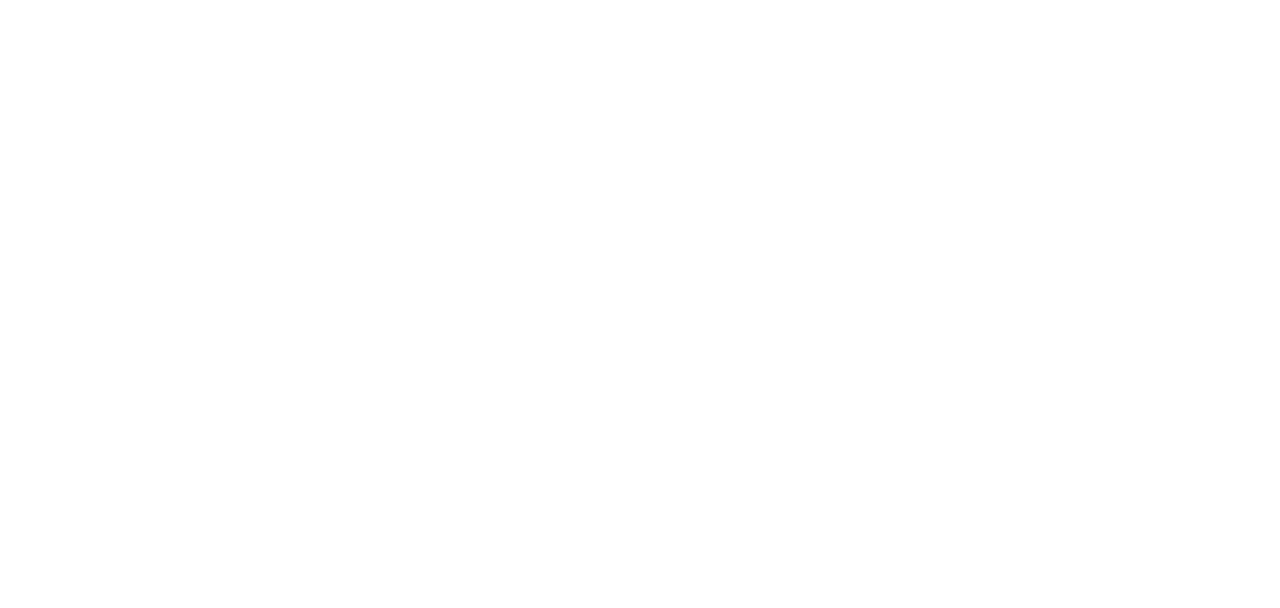
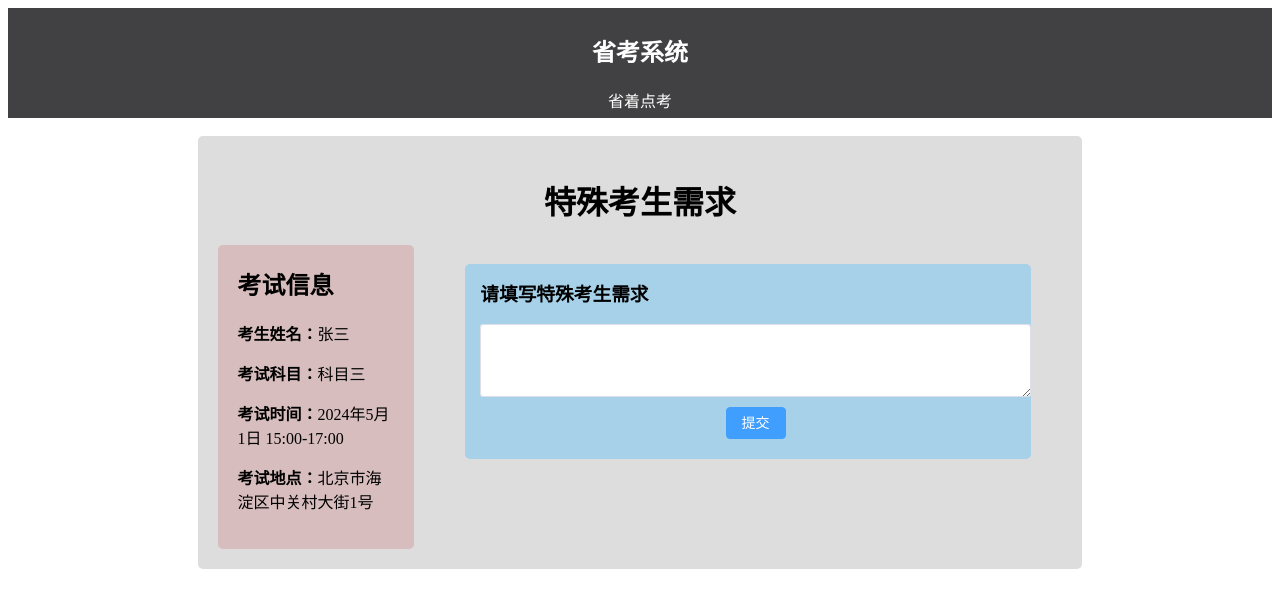
Before and after one commit to RTLiang/exam-manage-frontend, a Nuxt app: page /examinee_special in a window 1280 px wide. Before the commit this address had no page. Shown: the top 608 px of the page. Built offline with nearby package versions, Linux system fonts and the light colour scheme.

Commit message:
额外操作、特殊考生需求

```diff
--- a/components/Banner.vue
+++ b/components/Banner.vue
@@ -7,7 +7,7 @@
 
 <style scoped>
 .banner {
-    background-color: #333;
+    background-color: #414042;
     color: #fff;
     padding: 5px;
     text-align: center;
--- /dev/null
+++ b/components/ExamInfo.vue
@@ -0,0 +1,49 @@
+<template>
+
+    <div class="exam_info">
+        <h2>考试信息</h2>
+        <p><b>考生姓名：</b>{{ student.name }}</p>
+        <p><b>考试科目：</b>{{ exam.subject }}</p>
+        <p><b>考试时间：</b>{{ exam.examTime }}</p>
+        <p><b>考试地点：</b>{{ exam.location }}</p>
+    </div>
+
+</template>
+
+
+
+<script lang="ts">
+
+
+export default {
+    data() {
+        return {
+            student: {
+                name: '张三',
+                id: '123456789012345678',
+                phone: '13800138000'
+            },
+            exam: {
+                subject: '科目三',
+                examTime: '2024年5月1日 15:00-17:00',
+                deadline: '2024年4月30日 23:00',
+                fee: 648,
+                location: '北京市海淀区中关村大街1号',
+            },
+        };
+    },
+
+};
+</script>
+
+
+<style>
+.exam_info {
+    background-color: #d7bdbd;
+    border-radius: 5px;
+    padding-top: 1px;
+    padding-left: 20px;
+    padding-right: 20px;
+    padding-bottom: 20px;
+}
+</style>
--- a/pages/admin.vue
+++ b/pages/admin.vue
@@ -1,5 +1,6 @@
 <template>
     <Banner />
+    <NuxtPage />
     <br>
     <div>
         <el-container class="form-container">
--- a/pages/confirm_exam.vue
+++ b/pages/confirm_exam.vue
@@ -2,7 +2,7 @@
   <Banner />
   <br>
   <div class="exam-page">
-    核对信息后报名
+    <h1 style="text-align: center;">核对信息后报名</h1>
     <el-row :gutter="20">
       <el-col :span="6">
         <div class="student-info">
@@ -95,7 +95,7 @@
 </template>
 
 <script lang="ts">
-import { tr } from 'element-plus/es/locales.mjs';
+
 
 export default {
   data() {
@@ -153,8 +153,9 @@ export default {
 .exam-page {
   padding: 20px;
   margin: auto 7%;
-  background-color: rgb(221, 221, 221);
+  background-color: #f9f9f9;
   border-radius: 5px;
+  border:1px solid #ccc;
   /* text-color */
 }
 
--- a/pages/examinee_checkout.vue
+++ b/pages/examinee_checkout.vue
@@ -2,16 +2,11 @@
     <Banner />
     <br>
     <div class="exam_info_page">
+        <h1 style="text-align: center;">考生缴费</h1>
         <el-row :gutter="20">
             <el-col :span="6">
-                <div class="exam_info">
-                    <h2>考试信息</h2>
-                    <p><b>考生姓名：</b>{{ student.name }}</p>
-                    <p><b>考试科目：</b>{{ exam.subject }}</p>
-                    <p><b>考试时间：</b>{{ exam.examTime }}</p>
-                    <p><b>考试地点：</b>{{ exam.location }}</p>
-                </div>
 
+<ExamInfo/>
             </el-col>
             <el-col :span="18">
                 <div class="exam_pay">
@@ -88,11 +83,6 @@ export default {
 }
 
 
-.exam_info {
-    background-color: #d7bdbd;
-    padding: 20px;
-    border-radius: 5px;
-}
 
 .exam_pay{
 
--- /dev/null
+++ b/pages/examinee_special.vue
@@ -0,0 +1,118 @@
+<template>
+    <Banner />
+    <br>
+    <div class="special_need_page">
+        <h1 style="text-align: center;">特殊考生需求</h1>
+        <el-row :gutter="20">
+            <el-col :span="6">
+                <ExamInfo />
+
+            </el-col>
+            <el-col :span="18">
+                <div class="special_need">
+                    <h3>请填写特殊考生需求</h3>
+                    <el-input v-model="input" type="textarea" :autosize="{ minRows: 3, maxRows: 5 }"
+                        style="max-width: 600px" />
+                    <div style="text-align: center; margin-top: 10px">
+                        <el-button type="primary" @click="submit_need">提交</el-button>
+                    </div>
+                </div>
+
+            </el-col>
+        </el-row>
+
+    </div>
+</template>
+
+
+
+<script lang="ts" setup>
+
+import { ref } from 'vue'
+import { useRouter } from 'vue-router'
+
+const router = useRouter()
+
+var input = ref('')
+var message = ref('')
+var messageType = ref('')
+
+const succesful_message = () => {
+    ElMessage({
+        message: '提交成功，正在返回主页',
+        type: 'success',
+    })
+}
+
+const submit_need = async () => {
+    if (input.value) {
+        try {
+            // Send input to backend
+            // For demonstration purposes, we'll assume the input is sent successfully
+            message.value = '提交成功'
+            messageType.value = 'success'
+            succesful_message()
+            setTimeout(() => {
+                router.push('/')
+            }, 2000)
+        } catch (error) {
+            message.value = 'Error submitting need'
+            messageType.value = 'error'
+        }
+    }
+    else {
+        ElMessage.error('请填写特殊考生需求')
+    }
+}
+</script>
+
+
+<script lang="ts">
+
+export default {
+    data() {
+        return {
+            student: {
+                name: '张三',
+                id: '123456789012345678',
+                phone: '13800138000'
+            },
+            exam: {
+                subject: '科目三',
+                examTime: '2024年5月1日 15:00-17:00',
+                deadline: '2024年4月30日 23:00',
+                fee: 648,
+                location: '北京市海淀区中关村大街1号',
+            },
+        };
+    }
+};
+</script>
+
+<style scoped>
+.special_need_page {
+    padding: 20px;
+    margin: auto 15%;
+    background-color: rgb(221, 221, 221);
+    border-radius: 5px;
+    /* text-color */
+}
+
+
+
+.special_need {
+
+    background-color: #a6d1e8;
+    border-radius: 5px;
+    /* margin-bottom: 20px; */
+
+    padding-left: 15px;
+    padding-bottom: 20px;
+    margin: 0 5%;
+}
+
+.special_need h3 {
+    padding-top: 15px;
+
+}
+</style>
--- a/pages/index.vue
+++ b/pages/index.vue
@@ -5,7 +5,7 @@
     <div class="carousel ">
         <el-carousel height="150px">
             <el-carousel-item v-for="item in imageData" :key="item.id">
-                <img class="carousel-image" :src="item.url" alt="Carousel Image" />
+                <img class="carousel-image" :src="item.url" alt="Carousel Image" style="max-width: 100%; max-height: 100%; height: auto; margin: 0 auto; display: block;"/>
             </el-carousel-item>
         </el-carousel>
     </div>
@@ -15,9 +15,8 @@
         <div class="exam-procedure-box">
 
             <div class="exam-procedure">
-                <b>考试报名流程</b>
+                <h2>考试报名流程</h2>
                 <br>
-                图片示例
                 <img src="https://resource.neea.edu.cn/project/CET/images/bz1.png" alt="考试流程">
                 <!-- TODO：alt text write detailed content -->
             </div>
@@ -73,6 +72,7 @@ export default {
 background-color: #ebeff0;
 }
 .exam-procedure-box {
+    background-color: white;
     border: 1px solid #ddd;
     padding: 10px;
     border-radius: 5px;
@@ -92,7 +92,6 @@ background-color: #ebeff0;
 }
 
 .exam-procedure {
-    font-size: 28pt;
     /* added font size */
     align-items: center;
     text-align: center;
--- a/pages/institution.vue
+++ b/pages/institution.vue
@@ -1,5 +1,6 @@
 <template>
     <Banner />
+    <NuxtPage />
     <br>
     <div>
         <el-container class="form-container">
```
